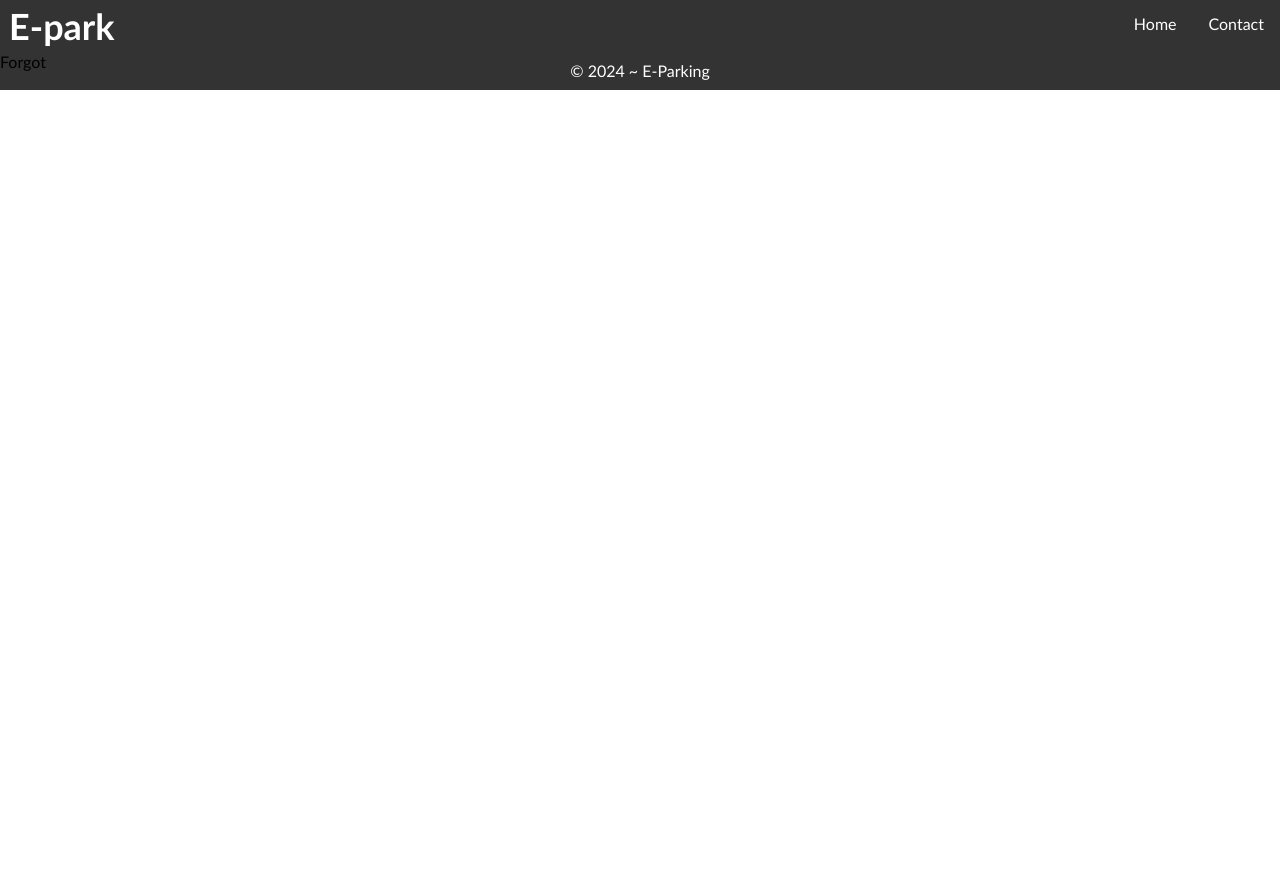
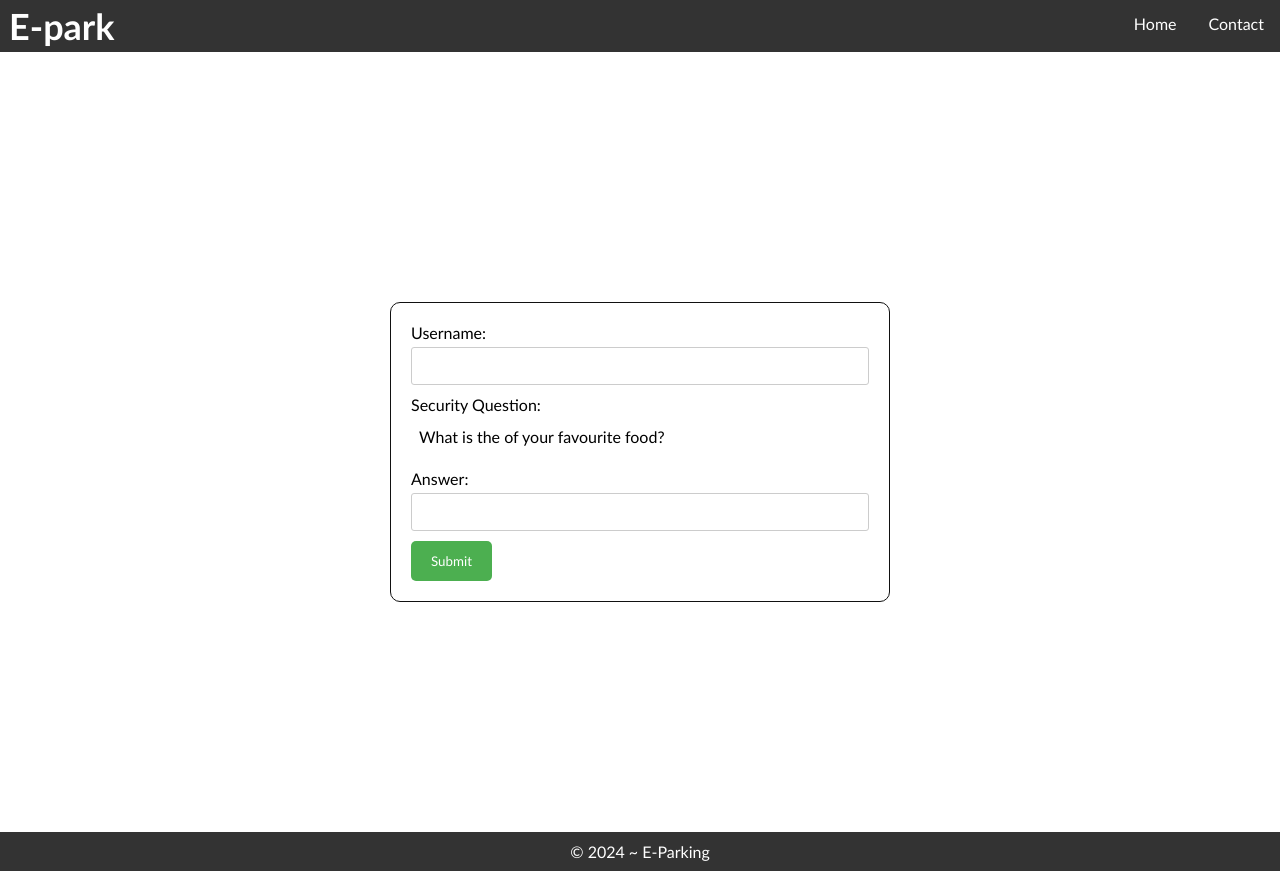
Before and after one commit to dhirajbantawarai/Epark, a React (Create React App) app in the folder client/: page /forgot in a window 1280 px wide. Before the commit the page ends 800 px from the top, so only its background shows below. Built offline with nearby package versions, Linux system fonts and the light colour scheme.

Commit message:
forgot//signup ques

```diff
--- a/client/src/components/Forgot.js
+++ b/client/src/components/Forgot.js
@@ -1,7 +1,55 @@
-import React from 'react'
+
+import React, { useState } from "react";
+import "../styles/forgot.css";
+
 
 export const Forgot = () => {
+  const [username, setUsername] = useState("");
+  const [answer, setAnswer] = useState("");
+
+  const securityQuestion = "What is the of your favourite food?"; // Replace with your actual security question
+
+  const handleSubmit = (e) => {
+    e.preventDefault();
+    // You can add your logic here to handle the form submission
+    console.log("Username:", username);
+    console.log("Answer:", answer);
+    // Add further processing or API calls as needed
+  };
+
   return (
-    <div>Forgot</div>
-  )
-}
+    <>
+    <div className="que-box">
+          <form className="que-form" onSubmit={handleSubmit}>
+            <div >
+              <label htmlFor="username">Username:</label>
+              <input
+                type="text"
+                id="username"
+                value={username}
+                onChange={(e) => setUsername(e.target.value)}
+                required
+              />
+            </div>
+            <div>
+              <label htmlFor="securityQuestion">Security Question:</label>
+              <p>{securityQuestion}</p>
+            </div>
+            <div>
+              <label htmlFor="answer">Answer:</label>
+              <input
+                type="text"
+                id="answer"
+                value={answer}
+                onChange={(e) => setAnswer(e.target.value)}
+                required
+              />
+            </div>
+            <div>
+              <button type="submit">Submit</button>
+            </div>
+          </form>
+    </div>
+    </>
+  );
+};
--- a/client/src/components/Signup.js
+++ b/client/src/components/Signup.js
@@ -1,12 +1,15 @@
+// Signup.js
+
 import React, { useState } from "react";
 import "../styles/signup.css";
-import {useNavigate } from "react-router-dom";
+import { useNavigate } from "react-router-dom";
 
 export const Signup = () => {
   const [username, setUsername] = useState("");
   const [phone, setPhone] = useState("");
   const [email, setEmail] = useState("");
   const [password, setPassword] = useState("");
+  const [favoriteFood, setFavoriteFood] = useState("");
   const [errors, setErrors] = useState({});
 
   const navigate = useNavigate();
@@ -28,27 +31,33 @@ export const Signup = () => {
     if (!password) {
       validationErrors.password = "Password is required";
     }
+    if (!favoriteFood) {
+      validationErrors.favoriteFood = "Favorite food is required";
+    }
 
     setErrors(validationErrors);
 
-
     try {
-        // Assuming validationErrors is a state variable containing validation errors
       if (Object.keys(validationErrors).length === 0) {
-          const response = await fetch('http://localhost:9000/api/user/', {
-            method: 'POST',
+        const response = await fetch("http://localhost:9000/api/user/", {
+          method: "POST",
           headers: {
-              'Content-Type': 'application/json',
+            "Content-Type": "application/json",
             // You might need to include additional headers, such as authorization headers
           },
-            // Assuming you have a requestBody variable with the data to be sent in the request
-            body: JSON.stringify({username,phone,email,password}),
+          body: JSON.stringify({
+            username,
+            phone,
+            email,
+            password,
+            favoriteFood,
+          }),
         });
 
-          if(response.status === 201){
+        if (response.status === 201) {
           const resdata = await response.json();
           alert(resdata.message);
-            navigate('/login');
+          navigate("/login");
         }
 
         if (!response.ok) {
@@ -63,10 +72,12 @@ export const Signup = () => {
       }
     } catch (error) {
       // Handle any errors that occurred during the signup process
-        console.error('Error during signup:', error);
+      console.error("Error during signup:", error);
 
       // You might want to update the state with the error information
-        setErrors({ signup: 'An error occurred during signup. Please try again.' });
+      setErrors({
+        signup: "An error occurred during signup. Please try again.",
+      });
     }
   };
 
@@ -86,7 +97,9 @@ export const Signup = () => {
                 onChange={(e) => setUsername(e.target.value)}
                 required
               />
-              {errors.username && <p className="error">{errors.username}</p>}
+              {errors.username && (
+                <p className="error">{errors.username}</p>
+              )}
             </div>
 
             <div className="form-group">
@@ -125,6 +138,20 @@ export const Signup = () => {
               {errors.password && <p className="error">{errors.password}</p>}
             </div>
 
+            <div className="form-group">
+              <label htmlFor="favoriteFood">Favorite Food:</label>
+              <input
+                type="text"
+                id="favoriteFood"
+                value={favoriteFood}
+                onChange={(e) => setFavoriteFood(e.target.value)}
+                required
+              />
+              {errors.favoriteFood && (
+                <p className="error">{errors.favoriteFood}</p>
+              )}
+            </div>
+
             <button type="submit" className="btn btn-primary">
               Signup
             </button>
--- /dev/null
+++ b/client/src/styles/forgot.css
@@ -0,0 +1,44 @@
+/* forgot.css */
+
+.que-box {
+  display: flex;
+  justify-content: center;
+  align-items: center;
+  height: 100vh;
+}
+
+.que-form {
+  max-width: 500px;
+  width: 100%;
+  padding: 20px;
+  border-radius: 10px;
+  border: 1px solid #111;
+}
+
+label {
+  display: block;
+  margin-bottom: 5px;
+}
+
+input,
+p {
+  width: 100%;
+  padding: 8px;
+  margin-bottom: 15px;
+  box-sizing: border-box;
+}
+
+button {
+  background-color: #4caf50;
+  color: white;
+  padding: 10px 15px;
+  border: none;
+  cursor: pointer;
+}
+
+/* Responsive styles */
+@media screen and (max-width: 600px) {
+  .que-form {
+    max-width: 100%;
+  }
+}
--- a/client/src/styles/signup.css
+++ b/client/src/styles/signup.css
@@ -1,7 +1,7 @@
 .signup-page {
   margin: 0 auto;
-  margin-top: 50px;
-  width: 80%; /* Adjust the width as needed */
+
+  width: 90%; /* Adjust the width as needed */
   max-width: 400px; /* Set a maximum width for smaller screens */
   margin-bottom: 10px;
   padding: 20px;
@@ -17,12 +17,12 @@
 }
 
 .form-group {
-  margin-bottom: 15px;
+  margin-bottom: 5px;
 }
 
 label {
   display: block;
-  margin-bottom: 5px;
+  margin-bottom: 1px;
 }
 
 input[type="text"]:required,
@@ -57,16 +57,3 @@ button[type="submit"] {
 .login-link:hover {
   text-decoration: underline;
 }
-/* Media query for smaller screens */
-@media (max-width: 600px) {
-  .signup-page {
-    width: 90%; /* Adjust the width for smaller screens */
-  }
-}
-
-/* Style for error messages
-  color: #f00;
-  font-size: 0.8rem;
-  margin-top: 5px;
-}
-*/
```
Lines whose indentation alone changed are shown as unchanged.
